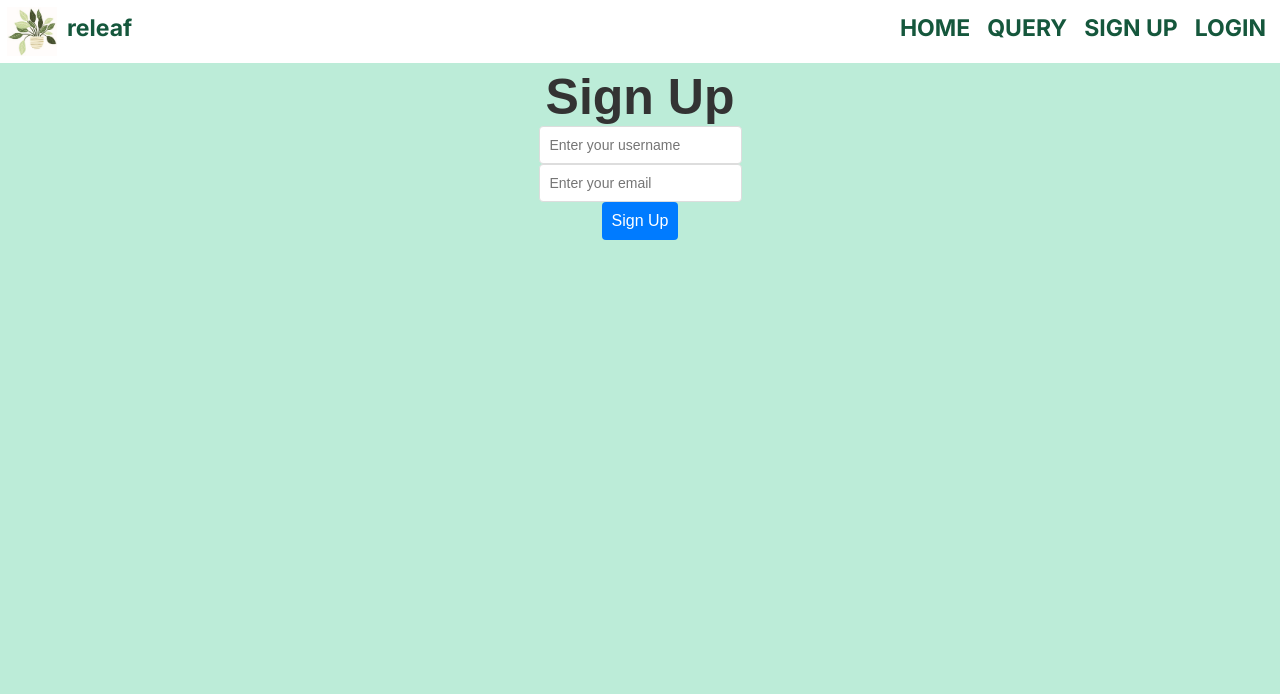
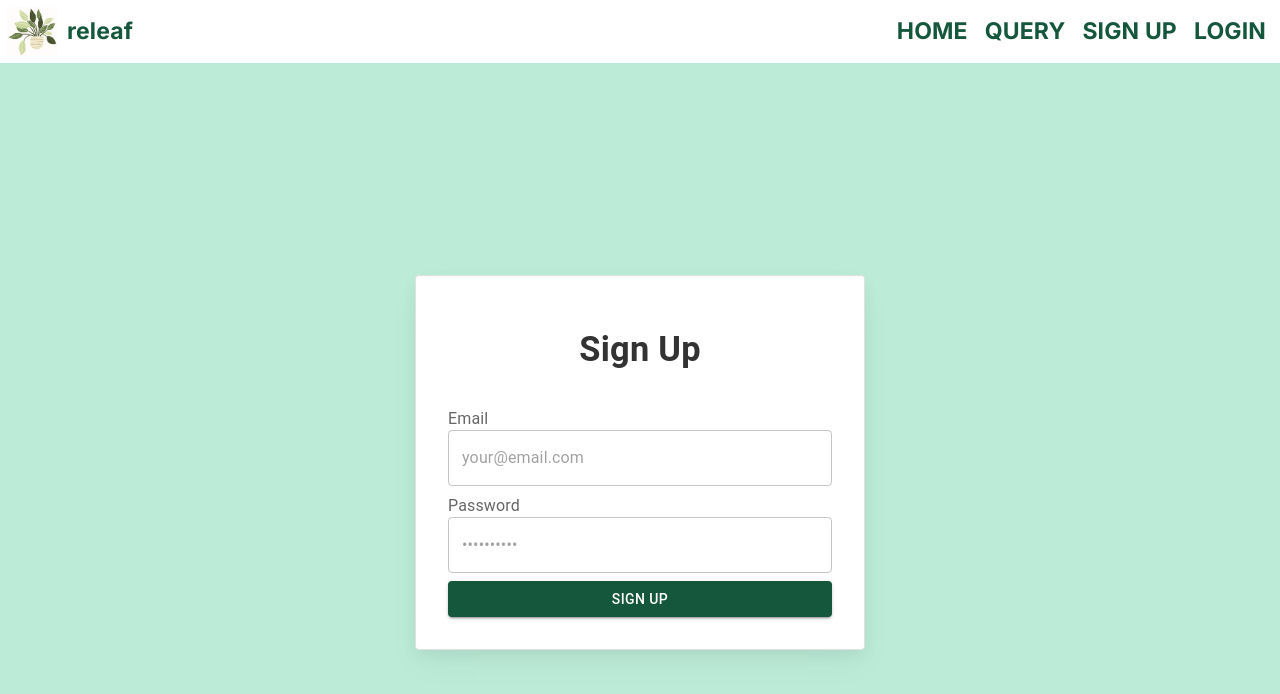
Before and after one commit to tridibbanik17/Releaf-AI, a React (Vite) app in the folder frontend/: page /signup in a window 1280 px wide. Shown: the top 694 px of the page. Built offline with nearby package versions, Linux system fonts and the light colour scheme.

Commit message:
sign up changes

```diff
--- a/frontend/src/Pages/Query.css
+++ b/frontend/src/Pages/Query.css
@@ -43,4 +43,5 @@
 
 #internal {
     margin: 0;
+    font-family: 'Segoe UI', Tahoma, Geneva, Verdana, sans-serif;
 }
--- a/frontend/src/Pages/SignUp.css
+++ b/frontend/src/Pages/SignUp.css
@@ -10,6 +10,10 @@
 .sign-up-container {
   text-align: center;
   margin: 5px;
+}
+
+#bgcolor {
+  background-color: #bcecd8;
 }
 
 /* Container styling */
@@ -64,3 +68,7 @@
 .submit-btn:hover {
   background-color: #0056b3;
 }
+
+#fillgreen {
+  background-color: rgb(21, 87, 60);
+}
--- a/frontend/src/Pages/SignUp.jsx
+++ b/frontend/src/Pages/SignUp.jsx
@@ -1,20 +1,115 @@
 import './SignUp.css'
+import * as React from 'react';
+import Box from '@mui/material/Box';
+import Button from '@mui/material/Button';
+import Checkbox from '@mui/material/Checkbox';
+import CssBaseline from '@mui/material/CssBaseline';
+import FormControlLabel from '@mui/material/FormControlLabel';
+import Divider from '@mui/material/Divider';
+import FormLabel from '@mui/material/FormLabel';
+import FormControl from '@mui/material/FormControl';
+import Link from '@mui/material/Link';
+import TextField from '@mui/material/TextField';
+import Typography from '@mui/material/Typography';
+import Stack from '@mui/material/Stack';
+import MuiCard from '@mui/material/Card';
+import { styled } from '@mui/material/styles';
+
+const Card = styled(MuiCard)(({ theme }) => ({
+  display: 'flex',
+  flexDirection: 'column',
+  alignSelf: 'center',
+  width: '100%',
+  padding: theme.spacing(4),
+  gap: theme.spacing(2),
+  margin: 'auto',
+  [theme.breakpoints.up('sm')]: {
+    maxWidth: '450px',
+  },
+  boxShadow:
+    'hsla(220, 30%, 5%, 0.05) 0px 5px 15px 0px, hsla(220, 25%, 10%, 0.05) 0px 15px 35px -5px',
+  ...theme.applyStyles('dark', {
+    boxShadow:
+      'hsla(220, 30%, 5%, 0.5) 0px 5px 15px 0px, hsla(220, 25%, 10%, 0.08) 0px 15px 35px -5px',
+  }),
+}));
+
+const SignInContainer = styled(Stack)(({ theme }) => ({
+  height: 'calc((1 - var(--template-frame-height, 0)) * 100dvh)',
+  minHeight: '100%',
+  padding: theme.spacing(2),
+  [theme.breakpoints.up('sm')]: {
+    padding: theme.spacing(4),
+  },
+  '&::before': {
+    content: '""',
+    display: 'block',
+    position: 'absolute',
+    zIndex: -1,
+    inset: 0,
+    backgroundImage:
+      'radial-gradient(ellipse at 50% 50%, hsl(210, 100%, 97%), hsl(0, 0%, 100%))',
+    backgroundRepeat: 'no-repeat',
+    ...theme.applyStyles('dark', {
+      backgroundImage:
+        'radial-gradient(at 50% 50%, hsla(210, 100%, 16%, 0.5), hsl(220, 30%, 5%))',
+    }),
+  },
+}));
 
 function SignUp() {
-    return (
-        <div class="sign-up-container">
-          <h1 class='center'>Sign Up</h1>
-          <form>
-            <div class="form-group">
-              <input type="text" id="username" name="username" placeholder="Enter your username" required />
-            </div>
-            <div>
-              <input type="email" id="email" name="email" placeholder="Enter your email" required/>
-            </div>
-            <button type="submit" class="submit-btn">Sign Up</button>
-          </form>
-        </div>
-    )
+  return (
+    <>
+      <div id='bgcolor'>
+        <CssBaseline enableColorScheme />
+        <SignInContainer direction="column" justifyContent="space-between">
+          <Card variant="outlined">
+            <Typography
+              component="h1"
+              variant="h4"
+              sx={{ width: '100%', fontSize: 'clamp(2rem, 10vw, 2.15rem)', fontWeight: 'bold', textAlign: 'center', padding: '20px'}}
+            >
+              Sign Up
+            </Typography>
+            <Box
+              sx={{
+                display: 'flex',
+                flexDirection: 'column',
+                width: '100%',
+                gap: 1,
+              }}
+            >
+              <FormControl>
+                <FormLabel>Email</FormLabel>
+                <TextField
+                  id="email"
+                  type="email"
+                  placeholder="your@email.com"
+                  fullWidth
+                  variant="outlined"
+                />
+              </FormControl>
+              <FormControl>
+                <FormLabel>Password</FormLabel>
+                <TextField
+                  id="password"
+                  type="password"
+                  placeholder="••••••••••"
+                  fullWidth
+                  variant="outlined"
+                />
+              </FormControl>
+              <Button type="submit" fullWidth variant="contained" id='fillgreen'>
+                Sign up
+              </Button>
+            </Box>
+          </Card>
+        </SignInContainer>
+      </div>
+
+    </>
+  );
 }
 
+
 export default SignUp
```
Lines whose indentation alone changed are shown as unchanged.
